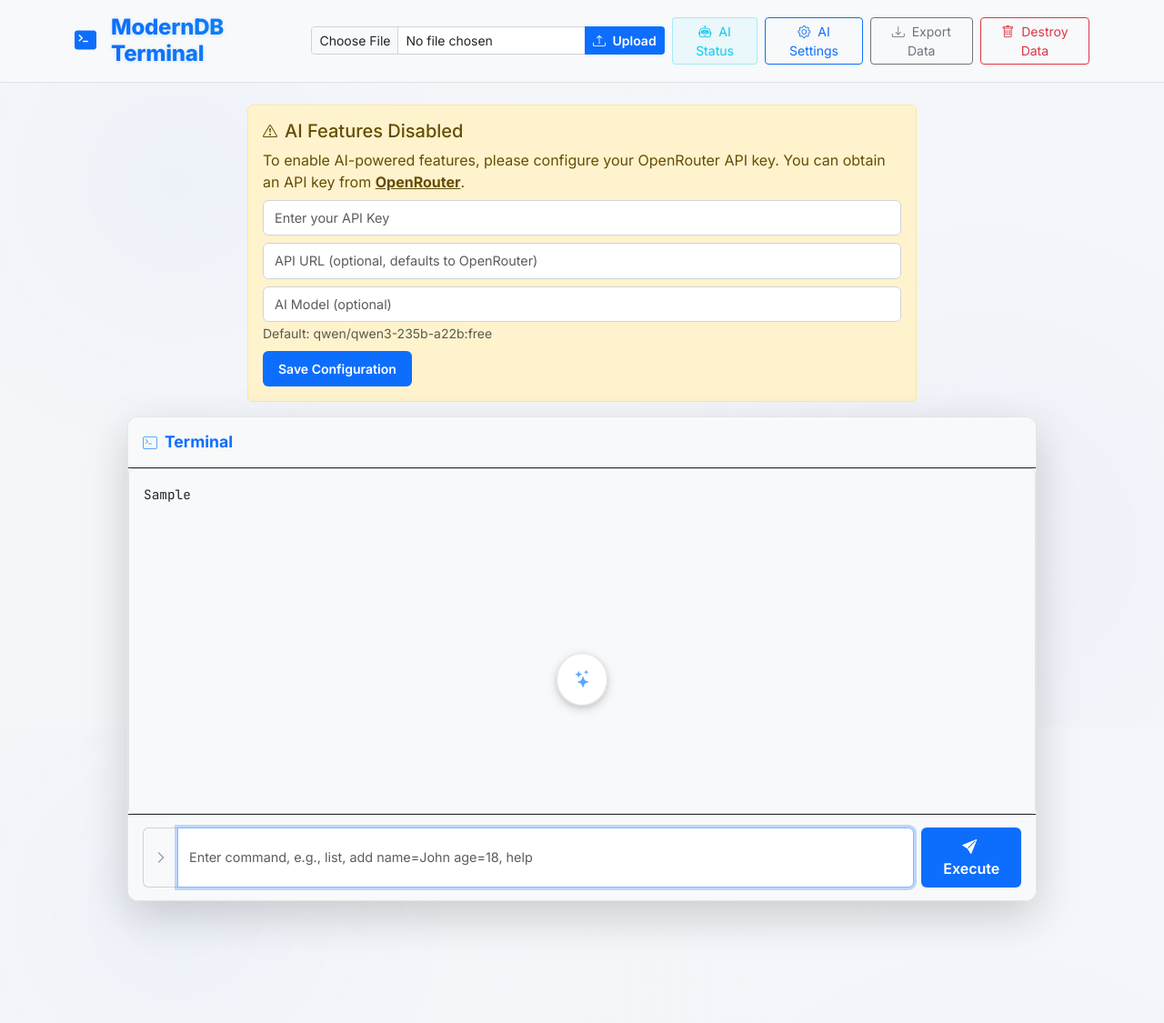
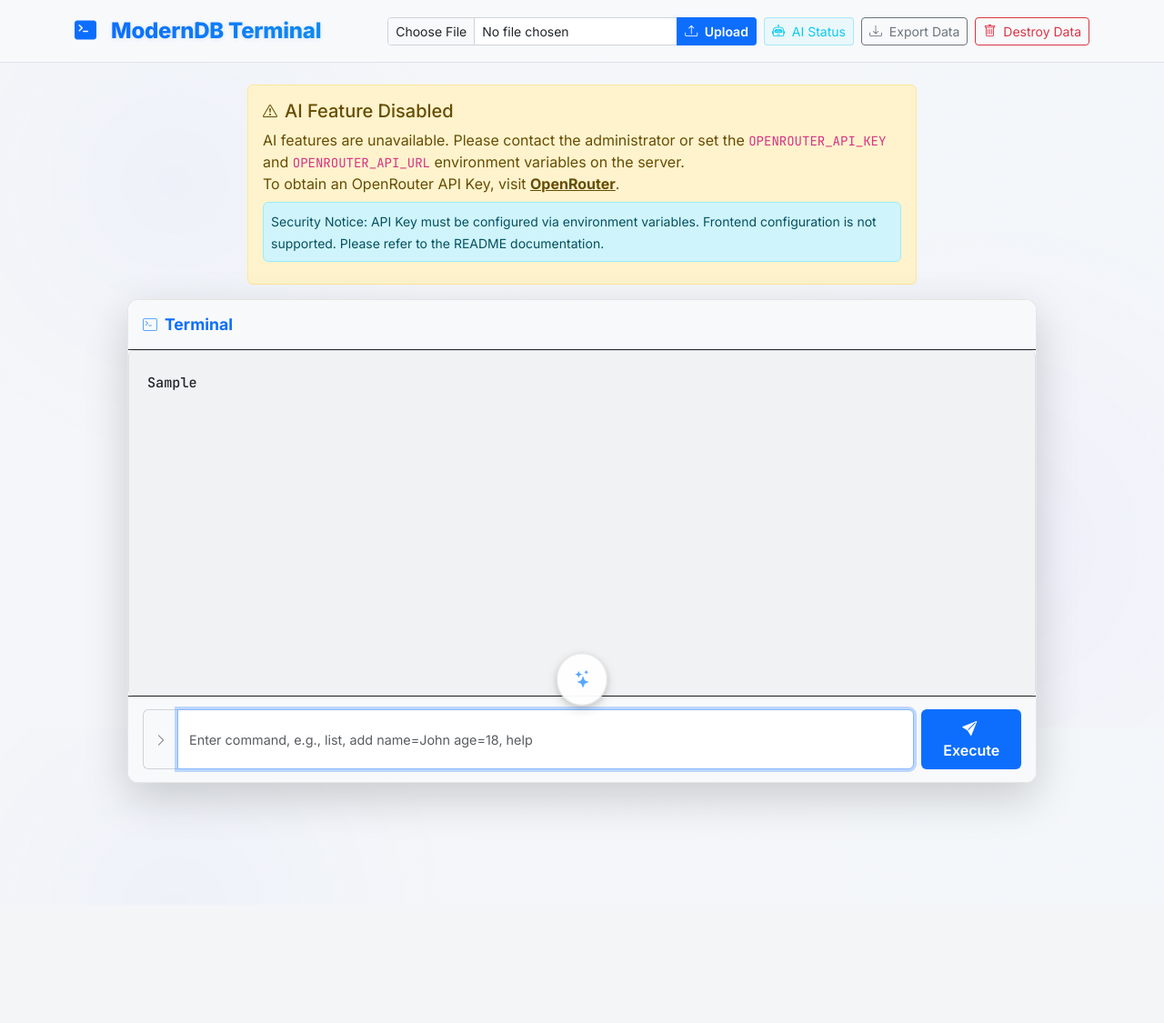
Before and after one commit to kazelise/moderndb, a Flask app: template templates/index.html in a window 1280 px wide. Shown: the whole page at 91% size. After the commit the page ends 897 px from the top, so only its background shows below. Run offline with Flask 3, Linux system fonts and the light colour scheme; the template is opened without the code that fills it: most values are stand-ins (such as "Sample title", 1, 10 or a date in 2020); some libraries are stand-ins or nearby versions.

Commit message:
Security and UI improvements: 1) Add python-dotenv for .env support 2) Secure API key handling 3) Improve terminal color scheme 4) Update documentation

```diff
--- a/app.py
+++ b/app.py
@@ -6,6 +6,9 @@ import shlex
 from flask_session import Session
 import json
 import re
+from dotenv import load_dotenv
+
+load_dotenv()
 
 app = Flask(__name__)
 app.secret_key = os.environ.get('FLASK_SECRET_KEY', 'your_default_secret_key')  # Ensure a secret key is set for sessions
@@ -16,7 +19,8 @@ Session(app)
 DATA_PATH = "data/uploaded.csv"  # Path to the CSV file where data is stored
 # AI Configuration: Prioritize environment variables, then app defaults.
 DEFAULT_AI_URL = os.environ.get("OPENROUTER_API_URL", "https://openrouter.ai/api/v1")
-DEFAULT_API_KEY = os.environ.get("OPENROUTER_API_KEY", "")  # Default API Key for the AI service, can be overridden by session
+# API Key must be provided via environment variable for security
+DEFAULT_API_KEY = ""  # Empty default - must be set via environment variable
 DEFAULT_AI_MODEL = os.environ.get("AI_MODEL", "qwen/qwen3-235b-a22b:free")  # Default AI model
 
 # Helper function to attempt type casting for assignment, inferring from target series or by trying common types.
@@ -100,12 +104,10 @@ def get_ai_config():
     if not ai_url:
         ai_url = DEFAULT_AI_URL  # Fallback to app default
 
-    # API Key: Env -> Session -> App Default
-    api_key = os.environ.get("OPENROUTER_API_KEY")
+    # API Key: Env only - no longer store in session for security
+    api_key = os.environ.get("OPENROUTER_API_KEY", "")
     if not api_key:
-        api_key = session.get("api_key")
-    if not api_key:
-        api_key = DEFAULT_API_KEY  # Fallback to app default
+        api_key = DEFAULT_API_KEY  # Fallback to app default (empty string)
 
     # AI Model: Env -> Session -> App Default
     ai_model = os.environ.get("AI_MODEL")
@@ -119,7 +121,7 @@ def get_ai_config():
 # Error handler for 413 Request Entity Too Large (file upload exceeds limit).
 @app.errorhandler(413)
 def request_entity_too_large(e):
-    append_terminal_output(f"<span style='color:red;'>Upload failed: File is larger than 10MB.</span>")
+    append_terminal_output(f"<div class='text-error'>Upload failed: File is larger than 10MB.</div>")
     return redirect(url_for("index"))
 
 # Route for the main page. Loads data and renders the index.html template.
@@ -145,7 +147,7 @@ def upload():
     if file:
         # Check if the file has a .csv extension
         if not file.filename.lower().endswith('.csv'):
-            append_terminal_output("<span style='color:red;'>Upload failed: Only CSV files are allowed.</span>")
+            append_terminal_output("<div class='text-error'>Upload failed: Only CSV files are allowed.</div>")
             return redirect(url_for("index"))
 
         try:
@@ -286,11 +288,11 @@ Important notes:
             # Replace 'undefined' with 'null' for better JSON parsing compatibility.
             content = re.sub(r':\s*undefined', ': null', content)
             ai_cmd = json.loads(content)  # Parse the JSON command.
-            append_terminal_output(f"<span style='color:cyan;'>AI suggested command: {ai_cmd}</span>")
+            append_terminal_output(f"<div class='text-info'>AI suggested command: {ai_cmd}</div>")
 
             cmd_str = ai_cmd_to_str(ai_cmd)  # Convert the AI's JSON command to a string command.
             if cmd_str:
-                append_terminal_output(f"<span style='color:green;'>&gt; {cmd_str}</span>")
+                append_terminal_output(f"<div class='text-command'>&gt; {cmd_str}</div>")
                 df = load_data()
                 result = parse_terminal_command(cmd_str, df)  # Execute the command.
                 append_terminal_output(result)
@@ -306,7 +308,7 @@ Important notes:
 @app.route("/terminal_command", methods=["POST"])
 def terminal_command():
     cmd = request.form["terminal_input"]  # Command string from the terminal input field.
-    append_terminal_output(f"<span style='color:green;'>&gt; {cmd}</span>")
+    append_terminal_output(f"<div class='text-command'>&gt; {cmd}</div>")
     df = load_data()
     msg = parse_terminal_command(cmd, df)  # Parse and execute the command.
     append_terminal_output(msg)
@@ -324,10 +326,10 @@ def destroy_data():
         open(DATA_PATH, 'w').close()
 
         # Clear terminal output
-        session["terminal_output"] = "<span style='color:green;'>All data has been destroyed. Application reset to initial state.</span>"
+        session["terminal_output"] = "<div class='text-success'>All data has been destroyed. Application reset to initial state.</div>"
         return redirect(url_for("index"))
     except Exception as e:
-        append_terminal_output(f"<span style='color:red;'>Data destruction failed: {e}</span>")
+        append_terminal_output(f"<div class='text-error'>Data destruction failed: {e}</div>")
     return redirect(url_for("index"))
 
 # Converts a DataFrame to an HTML table string for display.
@@ -363,7 +365,7 @@ def parse_terminal_command(cmd, df):
 
         if op == "clear":
             session["terminal_output"] = ""  # Clear terminal history from session.
-            return "<span style='color:green;'>Terminal cleared.</span>"
+            return "<div class='text-success'>Terminal cleared.</div>"
 
         if op == "help":
             # Display help text for available commands.
@@ -389,28 +391,28 @@ def parse_terminal_command(cmd, df):
 
         if op == "columns":
             if df.empty:
-                return "<span style='color:orange;'>No data loaded. Please upload a CSV file first.</span>"
+                return "<div class='text-command'>No data loaded. Please upload a CSV file first.</div>"
             # Display column names and their data types.
             cols_info = [f"{col} ({df[col].dtype})" for col in df.columns]
             return f"<pre>Available columns ({len(df.columns)}):\n{', '.join(cols_info)}</pre>"
 
         if op == "list":
             if df.empty:
-                return "<span style='color:orange;'>No data available. Please upload a CSV file first.</span>"
+                return "<div class='text-command'>No data available. Please upload a CSV file first.</div>"
             return df_to_html_table(df)  # Display the current data as an HTML table.
 
         elif op == "delete_all":
             if df.empty:
-                return "<span style='color:orange;'>No data to delete</span>"
+                return "<div class='text-command'>No data to delete</div>"
             # Requires confirmation to delete all data.
             if len(tokens) > 1 and tokens[1].lower() == "confirm":
                 # Create an empty file directly, which is more consistent
                 # with our handling of empty data elsewhere
                 os.makedirs("data", exist_ok=True)
                 open(DATA_PATH, 'w').close()
-                return f"<span style='color:red;'>All data deleted. Original row count: {len(df)}</span>"
+                return f"<div class='text-error'>All data deleted. Original row count: {len(df)}</div>"
             else:
-                return f"<span style='color:orange;'>Warning: You are about to delete all {len(df)} rows. To confirm, type: delete_all confirm</span>"
+                return f"<div class='text-command'>Warning: You are about to delete all {len(df)} rows. To confirm, type: delete_all confirm</div>"
 
         elif op == "add":
             # Parse arguments for the 'add' command (e.g., col1=val1 col2=val2).
@@ -834,8 +836,9 @@ def ai_cmd_to_str(ai_cmd):
 def set_api_key():
     api_key_from_form = request.form.get("api_key_input")
     if api_key_from_form:
-        session["api_key"] = api_key_from_form
-        append_terminal_output("<span style='color:green;'>API Key has been set for this session.</span>")
+        # For security reasons, API keys should not be stored in session
+        append_terminal_output("<span style='color:red;'>For security, API keys can only be configured via environment variables.</span>")
+        append_terminal_output("<span style='color:orange;'>Please set the OPENROUTER_API_KEY environment variable instead.</span>")
     else:
         append_terminal_output("<span style='color:red;'>No API Key provided in the form.</span>")
     return redirect(url_for("index"))
@@ -847,18 +850,19 @@ def configure_api_key():
     ai_model = request.form.get('ai_model')
 
     if api_key:
-        session['api_key'] = api_key
-        flash('API Key configured successfully.', 'success')
-    else:
-        flash('No API Key provided.', 'error')
+        # Do not store API keys in session for security reasons
+        flash('For security, API Keys can only be set through environment variables.', 'warning')
+        flash('Please use the OPENROUTER_API_KEY environment variable instead.', 'info')
 
     # Store custom API URL if provided
     if api_url:
         session['api_url'] = api_url
+        flash('API URL configured successfully.', 'success')
 
     # Store custom AI model if provided
     if ai_model:
         session['ai_model'] = ai_model
+        flash('AI model configured successfully.', 'success')
 
     return redirect(url_for('index'))
 
--- a/docker-compose.yml
+++ b/docker-compose.yml
@@ -7,11 +7,13 @@ services:
     volumes:
       - ./data:/app/data
       - ./flask_session:/app/flask_session
+    env_file:
+      - .env  # Load environment variables from .env file (recommended)
     environment:
       - FLASK_APP=app.py
       - FLASK_RUN_HOST=0.0.0.0
       - FLASK_ENV=production
-      # Uncomment and set these environment variables for AI features
+      # You can also set variables here or in .env
       # - OPENROUTER_API_KEY=your_openrouter_api_key_here
       # - OPENROUTER_API_URL=https://openrouter.ai/api/v1
       # - AI_MODEL=qwen/qwen3-235b-a22b:free
--- a/requirements.txt
+++ b/requirements.txt
@@ -3,3 +3,4 @@ Flask-Session==0.5.0
 pandas==2.1.0
 requests==2.31.0
 jinja2==3.1.2
+python-dotenv==1.0.1
--- a/static/modern.css
+++ b/static/modern.css
@@ -145,9 +145,9 @@ h1, h2, h3 {
   outline: none;
 }
 .terminal-output {
-  background: #f8f9fa;
+  background: #f1f2f3; /* Slightly darker background for better contrast with text */
   border-radius: 6px;
-  font-size: 0.9rem;
+  font-size: 0.95rem; /* Slightly larger for better readability */
   min-height: 360px;
   transition: all 0.2s ease;
   border: 1px solid #dee2e6;
@@ -156,6 +156,36 @@ h1, h2, h3 {
   line-height: 1.6;
   color: #212529;
 }
+
+/* Terminal Output Improvements */
+.terminal-output > div {
+  margin-bottom: 6px;
+  padding: 3px 0;
+}
+
+/* Add a subtle hover effect to terminal lines for better readability */
+.terminal-output > div:hover {
+  background-color: rgba(0, 0, 0, 0.03);
+  border-radius: 3px;
+}
+
+/* Improve spacing in terminal */
+#terminal-output {
+  padding: 1.25rem;
+  overflow-x: hidden;
+  overflow-wrap: break-word;
+  word-wrap: break-word;
+}
+
+/* Better spacing for command blocks */
+.text-command {
+  padding: 4px 8px;
+  margin: 3px 0;
+  border-radius: 3px;
+  background-color: rgba(253, 126, 20, 0.05);
+  display: inline-block;
+}
+
 ::-webkit-scrollbar {
   width: 10px;
   height: 10px;
@@ -181,32 +211,37 @@ h1, h2, h3 {
 @media (max-width: 600px) {
   .terminal-card, .ai-input-bar { max-width: 98vw !important; }
   h1 { font-size: 1.5rem; }
-  .terminal-output { font-size: 0.95rem; }
+  .terminal-output { font-size: 1rem; } /* Slightly larger for mobile readability */
 }
 
 /* Custom Classes */
 .text-command {
-  color: #fd7e14;
-  font-weight: 500;
+  color: #d96800; /* Darker orange for better contrast */
+  font-weight: 600;
 }
 .text-error {
-  color: #dc3545;
-  font-weight: 500;
+  color: #be2130; /* Darker red for better contrast */
+  font-weight: 600;
   padding-left: 0.75rem; /* Added padding */
   border-left: 3px solid #dc3545; /* Added left border */
   margin-bottom: 0.5rem; /* Ensure spacing */
   line-height: 1.6; /* Ensure consistent line height */
+  background-color: rgba(220, 53, 69, 0.05); /* Light background for emphasis */
+  padding: 0.3rem 0.75rem;
+  border-radius: 0 3px 3px 0;
 }
 .text-success {
-  color: #198754;
-  font-weight: 500;
+  color: #0a6640; /* Darker green for better contrast */
+  font-weight: 600;
+  padding-left: 0.25rem;
 }
 .text-info {
-  color: #0d6efd; /* Changed from #0dcaf0 to a deeper blue that's easier to read */
-  font-weight: 500;
+  color: #0450c7; /* Darker blue for better contrast */
+  font-weight: 600; /* Slightly bolder for better readability */
 }
 .text-default {
   color: #212529;
+  font-weight: 500; /* Added to improve readability */
 }
 .dropdown-menu {
   background-color: #ffffff;
--- a/templates/index.html
+++ b/templates/index.html
@@ -42,10 +42,6 @@
             <span class="btn-content"><i class="bi bi-robot me-1"></i> AI Status</span>
           </button>
         </form>
-        <!-- AI Settings Button - Opens modal dialog -->
-        <button type="button" class="btn btn-sm btn-outline-primary" data-bs-toggle="modal" data-bs-target="#aiSettingsModal">
-          <span class="btn-content"><i class="bi bi-gear me-1"></i> AI Settings</span>
-        </button>
         <a href="/export" class="btn btn-sm btn-outline-secondary">
           <span class="btn-content"><i class="bi bi-download me-1"></i> Export Data</span>
         </a>
@@ -80,22 +76,14 @@
         <div class="alert alert-warning mb-0">
           <div class="d-flex align-items-center mb-2">
             <i class="bi bi-exclamation-triangle me-2"></i>
-            <h5 class="alert-heading mb-0">AI Features Disabled</h5>
+            <h5 class="alert-heading mb-0">AI Feature Disabled</h5>
           </div>
-          <p class="mb-2">To enable AI-powered features, please configure your OpenRouter API key. You can obtain an API key from <a href="https://openrouter.ai/keys" target="_blank" class="alert-link">OpenRouter</a>.</p>
-          <form action="/configure_api_key" method="post">
-            <div class="mb-2">
-              <input type="text" name="api_key" class="form-control form-control-sm" placeholder="Enter your API Key" required>
+          <p class="mb-2">AI features are unavailable. Please contact the administrator or set the <code>OPENROUTER_API_KEY</code> and <code>OPENROUTER_API_URL</code> environment variables on the server.<br>To obtain an OpenRouter API Key, visit <a href="https://openrouter.ai/keys" target="_blank" class="alert-link">OpenRouter</a>.</p>
+          <div class="mb-2">
+            <div class="alert alert-info mb-1 p-2">
+              <small>Security Notice: API Key must be configured via environment variables. Frontend configuration is not supported. Please refer to the README documentation.</small>
             </div>
-            <div class="mb-2">
-              <input type="text" name="api_url" class="form-control form-control-sm" placeholder="API URL (optional, defaults to OpenRouter)" value="{{ session.get('api_url', '') }}">
-            </div>
-            <div class="mb-2">
-              <input type="text" name="ai_model" class="form-control form-control-sm" placeholder="AI Model (optional)" value="{{ session.get('ai_model', '') }}">
-              <small class="text-muted">Default: qwen/qwen3-235b-a22b:free</small>
-            </div>
-            <button type="submit" class="btn btn-sm btn-primary">Save Configuration</button>
-          </form>
+          </div>
         </div>
       </div>
     </div>
@@ -255,39 +243,5 @@
     });
 
   </script>
-
-  <!-- AI Settings Modal -->
-  <div class="modal fade" id="aiSettingsModal" tabindex="-1" aria-labelledby="aiSettingsModalLabel" aria-hidden="true">
-    <div class="modal-dialog">
-      <div class="modal-content">
-        <div class="modal-header">
-          <h5 class="modal-title" id="aiSettingsModalLabel">AI Configuration Settings</h5>
-          <button type="button" class="btn-close" data-bs-dismiss="modal" aria-label="Close"></button>
-        </div>
-        <div class="modal-body">
-          <form action="/configure_api_key" method="post" id="aiSettingsForm">
-            <div class="mb-3">
-              <label for="api_key_input" class="form-label">API Key</label>
-              <input type="text" class="form-control" id="api_key_input" name="api_key" placeholder="Enter your OpenRouter API Key" value="{{ session.get('api_key', '') }}">
-            </div>
-            <div class="mb-3">
-              <label for="api_url_input" class="form-label">API URL</label>
-              <input type="text" class="form-control" id="api_url_input" name="api_url" placeholder="https://openrouter.ai/api/v1" value="{{ session.get('api_url', '') }}">
-              <div class="form-text">Leave empty to use the default OpenRouter API URL</div>
-            </div>
-            <div class="mb-3">
-              <label for="ai_model_input" class="form-label">AI Model</label>
-              <input type="text" class="form-control" id="ai_model_input" name="ai_model" placeholder="qwen/qwen3-235b-a22b:free" value="{{ session.get('ai_model', '') }}">
-              <div class="form-text">Leave empty to use the default model</div>
-            </div>
-          </form>
-        </div>
-        <div class="modal-footer">
-          <button type="button" class="btn btn-secondary" data-bs-dismiss="modal">Close</button>
-          <button type="submit" form="aiSettingsForm" class="btn btn-primary">Save Changes</button>
-        </div>
-      </div>
-    </div>
-  </div>
 </body>
 </html>
```
Also changed, not shown: README.md, 3 other files.
